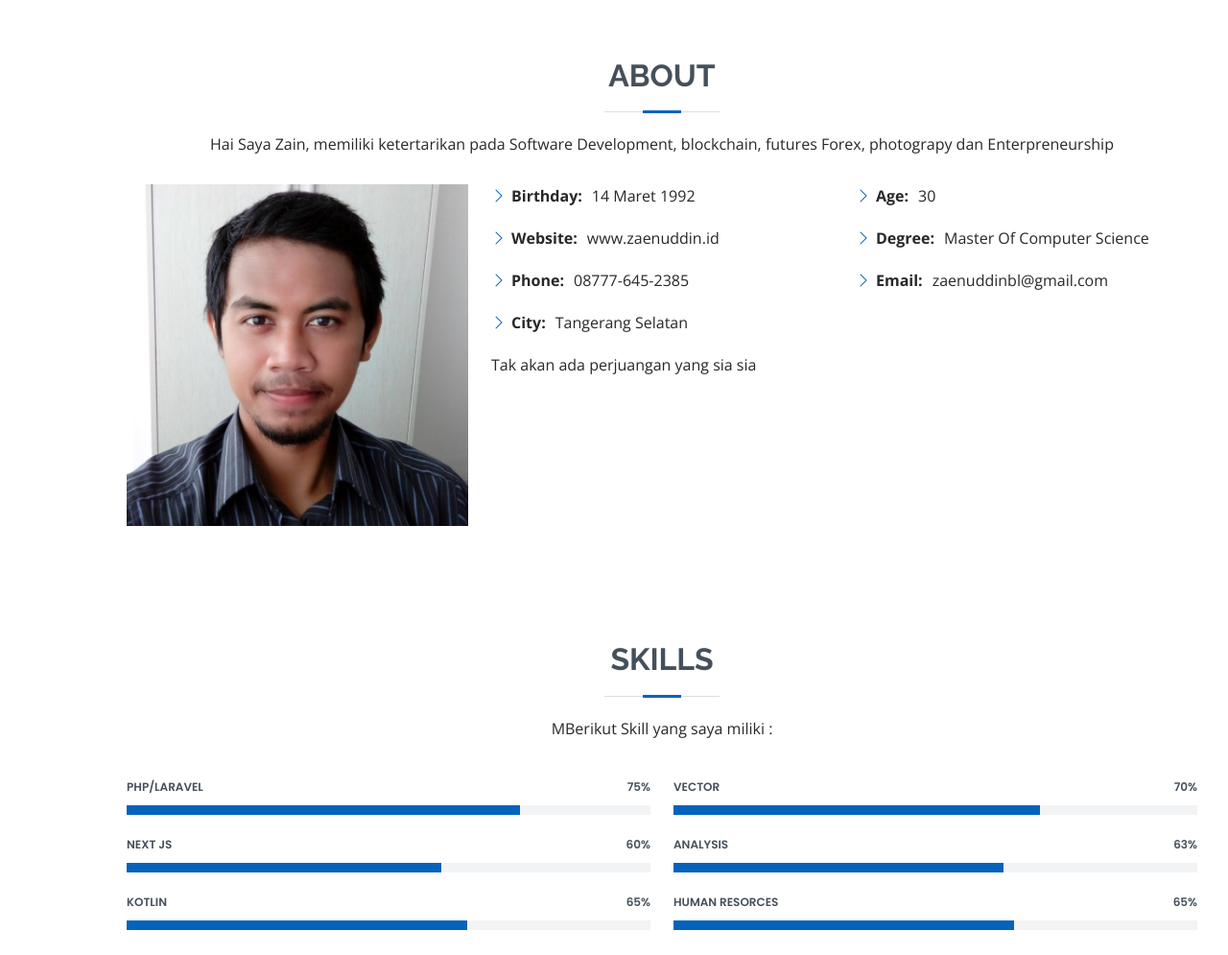
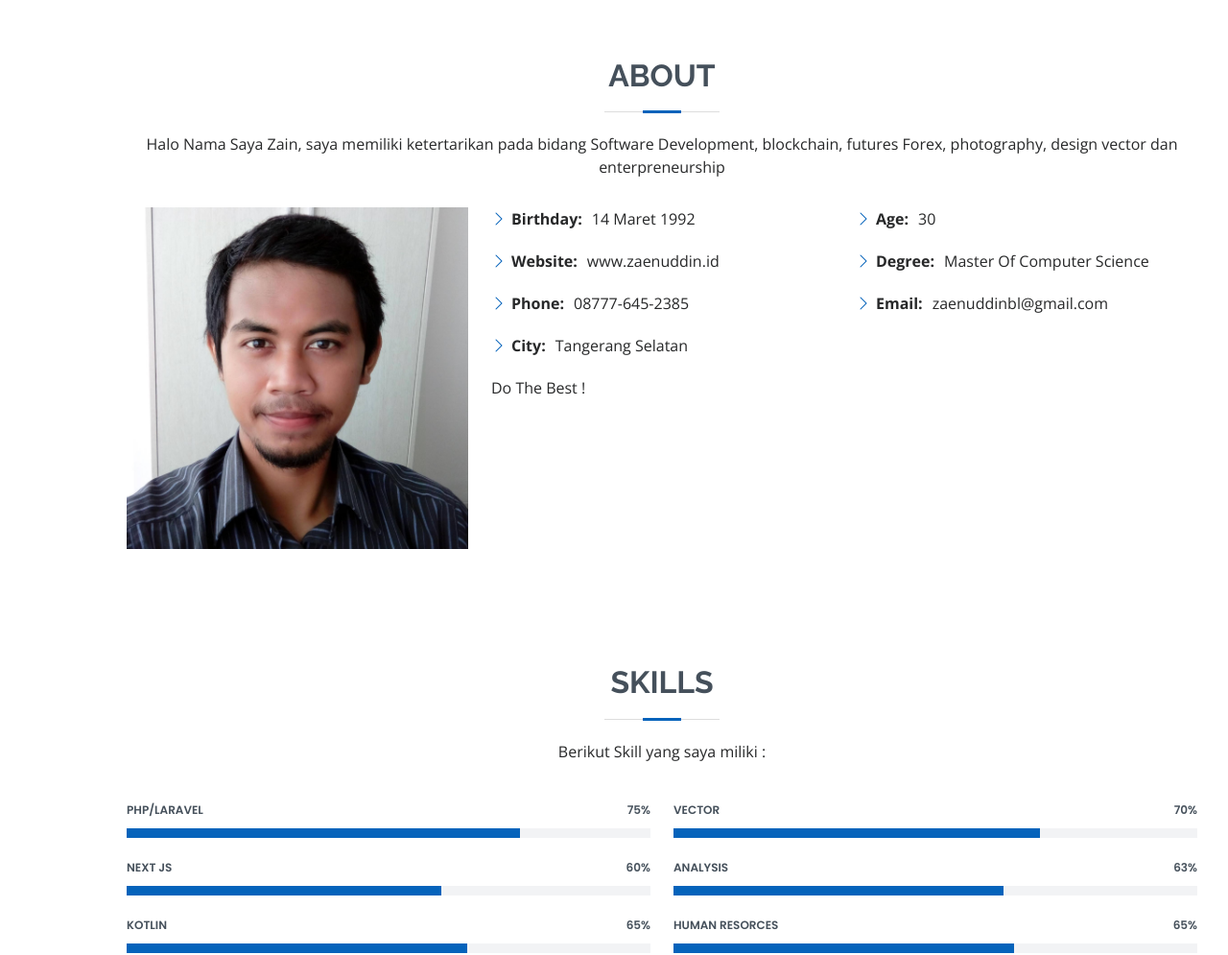
Before and after one commit to mzaenuddin/mzaenuddin.github.io, a plain HTML site: page index.html in a window 1280 px wide. Shown: the part 800-1795 px from the top of the page at 96% size. Drawn offline with nearby package versions, Linux system fonts and the light colour scheme.

Commit message:
Update index.html
Update

```diff
--- a/index.html
+++ b/index.html
@@ -78,7 +78,7 @@
 
         <div class="section-title">
           <h2>About</h2>
-          <p>Hai Saya Zain, memiliki ketertarikan pada Software Development, blockchain, futures Forex, photograpy dan Enterpreneurship</p>
+          <p>Halo Nama Saya Zain, saya memiliki ketertarikan pada bidang Software Development, blockchain, futures Forex, photography, design vector dan enterpreneurship</p>
         </div>
 
         <div class="row">
@@ -110,7 +110,7 @@
               </div>
             </div>
             <p>
-              Tak akan ada perjuangan yang sia sia
+              Do The Best !
             </p>
           </div>
         </div>
@@ -175,7 +175,7 @@
 
         <div class="section-title">
           <h2>Skills</h2>
-          <p>MBerikut Skill yang saya miliki :</p>
+          <p>Berikut Skill yang saya miliki :</p>
         </div>
 
         <div class="row skills-content">
```
